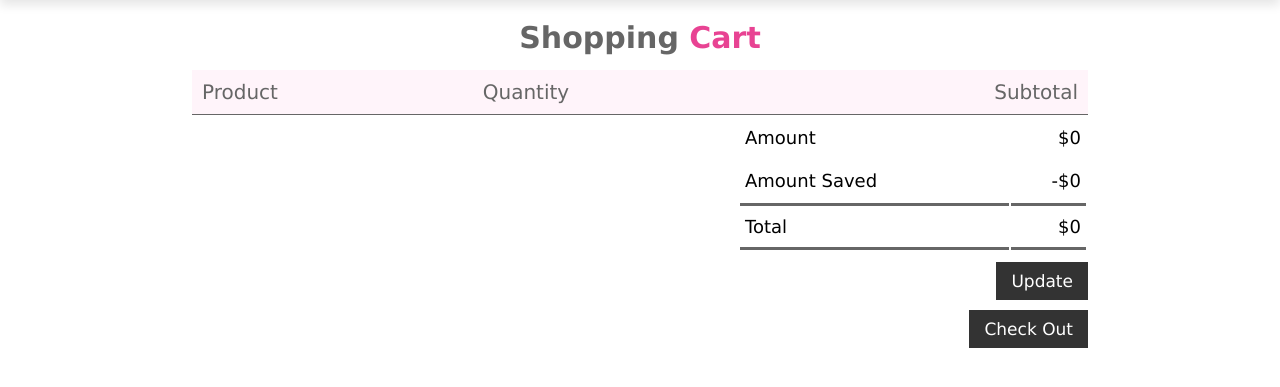
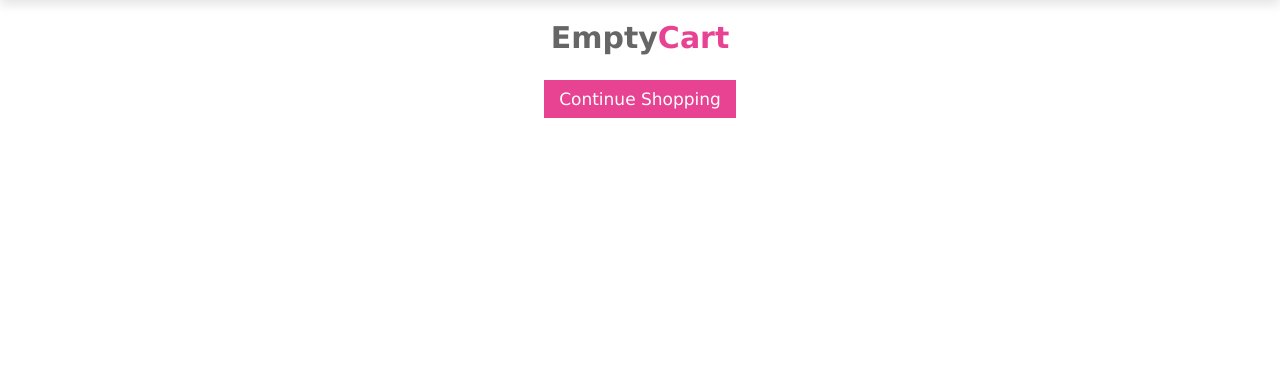
Before and after one commit to Chethan-b13/Bloom_Bids, a Django app: page /order-summary/ in a window 1280 px wide. Shown: the part 75-462 px from the top of the page. Run offline with Django 4.2, Linux system fonts and the light colour scheme; a user stored in the database is signed in; data comes from the database, SQL or seed files in the repository; both versions use the stored data as it was after the commit; lists and menus that the app fills with data are empty.

Commit message:
Changes to Cart Template & added a js file

```diff
--- a/Templates/base.html
+++ b/Templates/base.html
@@ -45,11 +45,21 @@
     </header>
     <!-- header section ends -->
 
+
+
+
     {% block content %}
 
     {% endblock content %}
 
+
+
+
+
+
   </div>
-    <script src="main.js"></script>
+  <script src="https://ajax.googleapis.com/ajax/libs/jquery/1.12.4/jquery.min.js"></script>
+    <script src="{% static 'js/main.js' %}"></script>
+
   </body>
 </html>
--- a/Templates/cart.html
+++ b/Templates/cart.html
@@ -6,6 +6,20 @@
 <!-- cart items details -->
 
 <div class="small-container cart-page">
+
+  <!-- Printing alert messages -->
+  {% if messages %}
+  {% for message in messages %}
+      <div class={{message.tags}} id="messages">
+        <span class="closebtn" onclick="this.parentElement.style.display='none';">&times;</span>
+        <h3>{{message}}</h3>
+      </div>
+  {% endfor %}
+{% endif %}
+<!-- end of messages -->
+
+
+{% if cart_items.item.all %}
   <h3 class="head">Shopping <span>Cart</span></h3>
   <top>
     <table>
@@ -21,14 +35,21 @@
                 <img src={{cart_item.item.item_image.url}} alt="" />
                 <div class="data">
                   <p>{{cart_item.item.flower_name}}</p>
-                  <small>{{cart_item.item.discount_price}}$</small>
+                  <small>&#8377;{{cart_item.item.discount_price}}</small>
                   <br />
                   <a href="{{cart_item.item.get_remove_from_cart_url}}">Remove</a>
                 </div>
               </div>
             </td>
-            <td><input type="number" value={{cart_item.quantity}} /></td>
-            <td>{{cart_item.get_discount_item_price}}$</td>
+            <!-- <td><input type="number" value={{cart_item.quantity}} min="1" /><span>&#43;</span> </td> -->
+            <td style="font-size: 2rem;">
+              <a href="{{ cart_item.item.get_reduce_quantity_item_url }}"><span id=plusorminus >&#8722;</span></a>
+              {{cart_item.quantity}}
+              <a href="{{cart_item.item.get_add_to_cart_url}}"><span id=plusorminus >&#43;</span></a>
+            </td>
+
+
+            <td>&#8377;{{cart_item.get_discount_item_price}}</td>
           </tr>
       {% endfor %}
 
@@ -38,25 +59,38 @@
     <table>
       <tr>
         <td>Amount</td>
-        <td>${{cart_items.get_total_price }}</td>
+        <td>&#8377;{{cart_items.get_total_price }}</td>
       </tr>
       <tr>
         <td>Amount saved</td>
-        <td>-${{cart_items.get_amount_saved}}</td>
+        <td>-&#8377;{{cart_items.get_amount_saved}}</td>
       </tr>
       <tr class="under">
         <td>Total</td>
-        <td>${{cart_items.price_afted_saved}}</td>
+        <td>&#8377;{{cart_items.price_afted_saved}}</td>
       </tr>
     </table>
   </div>
-  <div class="checkout">
-    <a href="#">update</a>
+  <div style="display: block ruby;text-align: end;">
+    <div class="checkout">
+      <a href="{% url 'core:Home-Page' %}">Continue Shopping</a>
+    </div>
+    <div class="checkout">
+      <a href="#">check out</a>
+    </div>
   </div>
-  <div class="checkout">
-    <a href="#">check out</a>
+
+  {% else %}
+
+  <h3 class="head">Empty<span>Cart</span></h3>
+  <div class="checkout" style="text-align: center;">
+    <a href="{% url 'core:Home-Page' %}">Continue Shopping</a>
   </div>
+  {% endif %}
+
+
 </div>
 <!-- end of cart items details  -->
 
+
     {% endblock content %}
--- a/core/models.py
+++ b/core/models.py
@@ -73,6 +73,9 @@ class Item(models.Model):
     def get_remove_from_cart_url(self):
         return reverse("core:remove-from-cart", kwargs={'pk': self.pk})
 
+    def get_reduce_quantity_item_url(self):
+        return reverse("core:reduce-quantity-item", kwargs={'pk': self.pk})
+
 
 class Order(models.Model):
     """Model definition for CartItem."""
--- a/core/urls.py
+++ b/core/urls.py
@@ -14,5 +14,7 @@ urlpatterns = [
     ),
     path('order-summary/', OrderSummary.as_view(), name='order-summary'),
     path('add-to-cart/<int:pk>', add_to_cart, name="add-to-cart"),
-    path('remove-from-cart/<int:pk>', remove_from_cart, name="remove-from-cart")
+    path('remove-from-cart/<int:pk>', remove_from_cart, name="remove-from-cart"),
+    path("reduce_quantity_item/<int:pk>",
+         remove_single_item_from_cart, name="reduce-quantity-item")
 ]
--- a/core/views.py
+++ b/core/views.py
@@ -17,7 +17,7 @@ class HomePage(ListView):
     template_name = "index.html"
 
 
-class ProductDetailView(DetailView):
+class ProductDetailView(LoginRequiredMixin, DetailView):
     model = Item
     context_object_name = 'Flower'
     template_name = "Product_detail.html"
@@ -32,10 +32,11 @@ class OrderSummary(LoginRequiredMixin, View):
             context = {'cart_items': cart_items}
             return render(self.request, 'cart.html', context)
         except ObjectDoesNotExist:
-            messages.error(self.request, "No Products in the cart")
+            messages.success(self.request, "No Products in the cart")
             return redirect('/')
 
 
+@login_required
 def add_to_cart(request, pk):
     item = get_object_or_404(Item, pk=pk)
     ordered_item, created = Order.objects.get_or_create(
@@ -53,11 +54,11 @@ def add_to_cart(request, pk):
         if cart_item.item.filter(item__pk=item.pk).exists():
             ordered_item.quantity += 1
             ordered_item.save()
-            messages.info(request, "Added Quantity Item")
+            messages.success(request, "Added Quantity Item")
             return redirect("core:order-summary")
         else:
             cart_item.item.add(ordered_item)
-            messages.info(request, "Added Item to your cart")
+            messages.success(request, "Added Item to your cart")
             return redirect("core:order-summary")
 
     else:
@@ -65,10 +66,11 @@ def add_to_cart(request, pk):
         cart_item = CartItem.objects.create(
             user=request.user, order_date=ordered_date)
         cart_item.item.add(ordered_item)
-        messages.info(request, "Added Item to your cart")
+        messages.success(request, "Added Item to your cart")
         return redirect("core:order-summary", pk=pk)
 
 
+@login_required
 def remove_from_cart(request, pk):
     item = get_object_or_404(Item, pk=pk)
     user_cartitems = CartItem.objects.filter(user=request.user,
@@ -81,15 +83,42 @@ def remove_from_cart(request, pk):
             order_item = Order.objects.filter(user=request.user,
                                               item=item,
                                               ordered=False)[0]
-            print(order_item)
             order_item.delete()
-            messages.info(request, "Item \"" +
-                          order_item.item.flower_name+"\" remove from your cart")
-            print("removed item")
+            messages.success(request, "Item \"" +
+                             order_item.item.flower_name+"\" removed from your cart")
             return redirect("core:order-summary")
         else:
-            messages.info(request, "This Item not in your cart")
+            messages.success(request, "This Item not in your cart")
             return redirect("core:order-summary")
     else:
-        messages.info(request, "You do not have an Order")
+        messages.success(request, "You do not have an Order")
         return redirect("core:order-summary")
+
+
+@login_required
+def remove_single_item_from_cart(request, pk):
+    item = get_object_or_404(Item, pk=pk)
+    user_cartitems = CartItem.objects.filter(user=request.user,
+                                             ordered=False
+                                             )
+    if user_cartitems.exists():
+        cart_items = user_cartitems[0]
+
+        if cart_items.item.filter(item__pk=item.pk).exists():
+            order_item = Order.objects.filter(user=request.user,
+                                              item=item,
+                                              ordered=False)[0]
+            if order_item.quantity > 1:
+                order_item.quantity -= 1
+                order_item.save()
+            else:
+                order_item.delete()
+            messages.success(request, "Cart Updated")
+            return redirect("core:order-summary")
+
+        else:
+            messages.success(request, "This Item is not in your cart")
+            return redirect("core:order-summary")
+    else:
+        messages.success(request, "You do not have an Order")
+        return redirect("core:order-summary")
--- a/static/css/cart.css
+++ b/static/css/cart.css
@@ -17,7 +17,7 @@ top table {
   border-collapse: collapse;
 }
 table tr {
-  border-bottom: 1px solid #666;
+  border-bottom: 2px solid #939393;
 }
 .cart-info {
   display: flex;
@@ -70,7 +70,7 @@ td img {
 }
 .total-price table {
   width: 100%;
-  max-width: 350px;
+  max-width: 100%;
 }
 td:last-child {
   text-align: right;
@@ -79,12 +79,22 @@ th:last-child {
   text-align: right;
 }
 .under td {
-  border-top: 3px solid #666;
-  border-bottom: 3px solid #666;
+  /* border-top: 2px solid #939393; */
+  border-bottom: 2px solid #939393;
 }
+
+#plusorminus {
+  font-size: 2rem;
+}
+
+#plusorminus:hover {
+  font-size: 2.5rem;
+  color: #000000;
+}
+
 .checkout a {
   display: inline-block;
-  background-color: #333;
+  background-color: var(--pink);
   font-size: 1.7rem;
   /* border-radius: 2rem; */
   color: #fff;
@@ -95,9 +105,11 @@ th:last-child {
 }
 .checkout {
   text-align: right;
+  /* transition: 0.3s; */
 }
 .checkout:hover a {
-  background-color: var(--pink);
+  font-size: 1.9rem;
+  transition-delay: 0.1s;
 }
 @media only screen and (max-width: 600px) {
   .cart-info p {
--- a/static/css/style.css
+++ b/static/css/style.css
@@ -303,6 +303,32 @@ header .fa-bars {
 }
 
 /* products design end */
+/* The alert message box */
+
+.success {
+  padding: 20px;
+  background-color: #60c64b; /* Red */
+  color: white;
+  margin-bottom: 15px;
+  text-align: center;
+}
+
+/* The close button */
+.closebtn {
+  margin-left: 15px;
+  color: white;
+  font-weight: bold;
+  float: right;
+  font-size: 22px;
+  line-height: 20px;
+  cursor: pointer;
+  transition: 0.3s;
+}
+
+/* When moving the mouse over the close button */
+.closebtn:hover {
+  color: black;
+}
 
 /* review design  */
 
--- /dev/null
+++ b/static/js/main.js
@@ -0,0 +1,9 @@
+$(document).ready(function () {
+
+    window.setTimeout(function() {
+        $("#messages").slideUp(2500, function(){
+            $(this).remove();
+        });
+    }, 1200);
+
+    });
```
Also changed, not shown: db.sqlite3.
